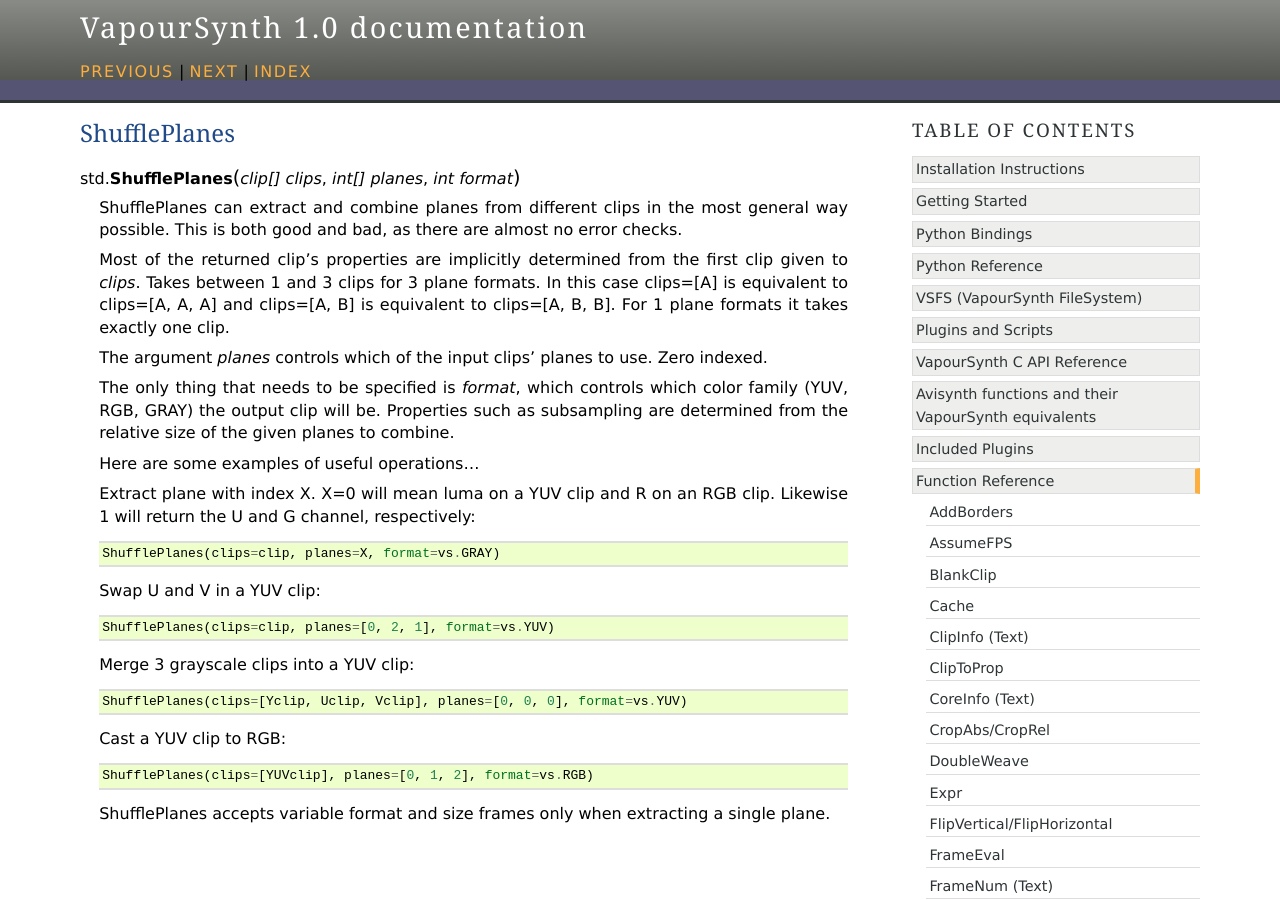
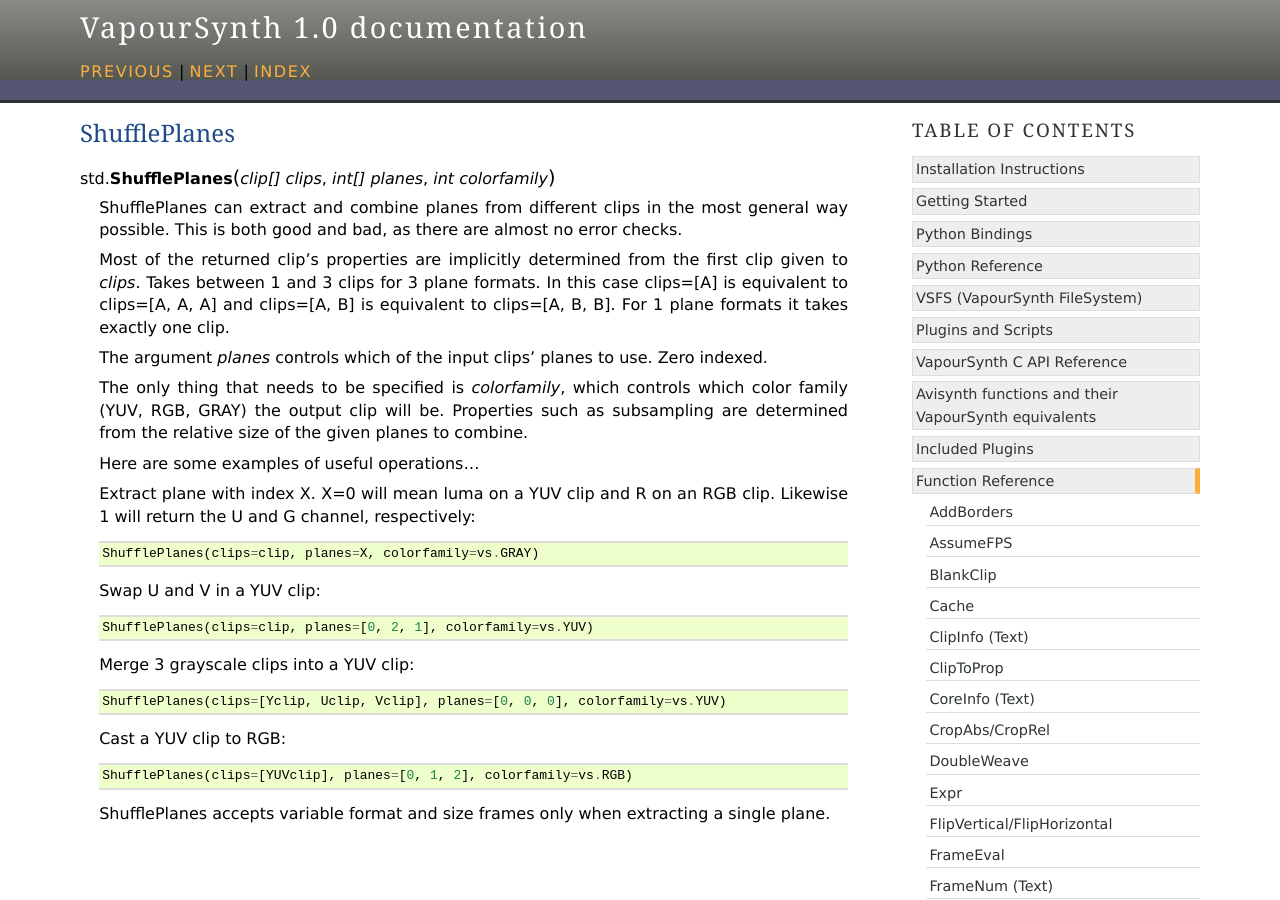
Before and after one commit to vapoursynth/vapoursynth, a Sphinx documentation site: the page built from doc/functions/shuffleplanes.rst, in a window 1280 px wide and 900 px high. Built offline with Sphinx 7.4.7, drawn with Linux system fonts in a browser that asks for light colours; formulas are drawn with MathJax 3.

Commit message:
Change shuffleplanes argument name to make more sense

```diff
--- a/doc/functions/shuffleplanes.rst
+++ b/doc/functions/shuffleplanes.rst
@@ -1,7 +1,7 @@
 ShufflePlanes
 =============
 
-.. function::   ShufflePlanes(clip[] clips, int[] planes, int format)
+.. function::   ShufflePlanes(clip[] clips, int[] planes, int colorfamily)
    :module: std
 
    ShufflePlanes can extract and combine planes from different clips in the most
@@ -17,7 +17,7 @@ ShufflePlanes
    The argument *planes* controls which of the input clips' planes to use.
    Zero indexed.
 
-   The only thing that needs to be specified is *format*, which controls which
+   The only thing that needs to be specified is *colorfamily*, which controls which
    color family (YUV, RGB, GRAY) the output clip will be.
    Properties such as subsampling are determined from the relative size of the
    given planes to combine.
@@ -27,18 +27,18 @@ ShufflePlanes
    Extract plane with index X. X=0 will mean luma on a YUV clip and R on an RGB
    clip. Likewise 1 will return the U and G channel, respectively::
 
-      ShufflePlanes(clips=clip, planes=X, format=vs.GRAY)
+      ShufflePlanes(clips=clip, planes=X, colorfamily=vs.GRAY)
 
    Swap U and V in a YUV clip::
 
-      ShufflePlanes(clips=clip, planes=[0, 2, 1], format=vs.YUV)
+      ShufflePlanes(clips=clip, planes=[0, 2, 1], colorfamily=vs.YUV)
 
    Merge 3 grayscale clips into a YUV clip::
 
-      ShufflePlanes(clips=[Yclip, Uclip, Vclip], planes=[0, 0, 0], format=vs.YUV)
+      ShufflePlanes(clips=[Yclip, Uclip, Vclip], planes=[0, 0, 0], colorfamily=vs.YUV)
 
    Cast a YUV clip to RGB::
 
-      ShufflePlanes(clips=[YUVclip], planes=[0, 1, 2], format=vs.RGB)
+      ShufflePlanes(clips=[YUVclip], planes=[0, 1, 2], colorfamily=vs.RGB)
 
    ShufflePlanes accepts variable format and size frames only when extracting a single plane.
```
Also changed, not shown: 2 other files.
